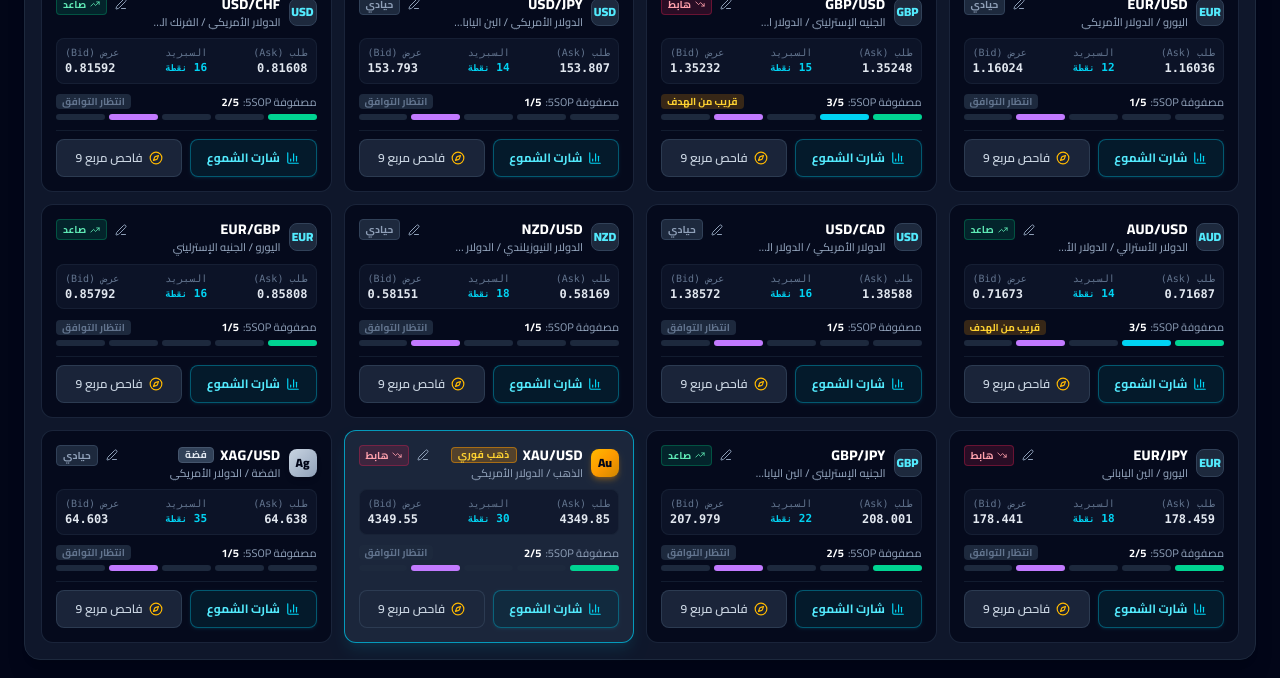
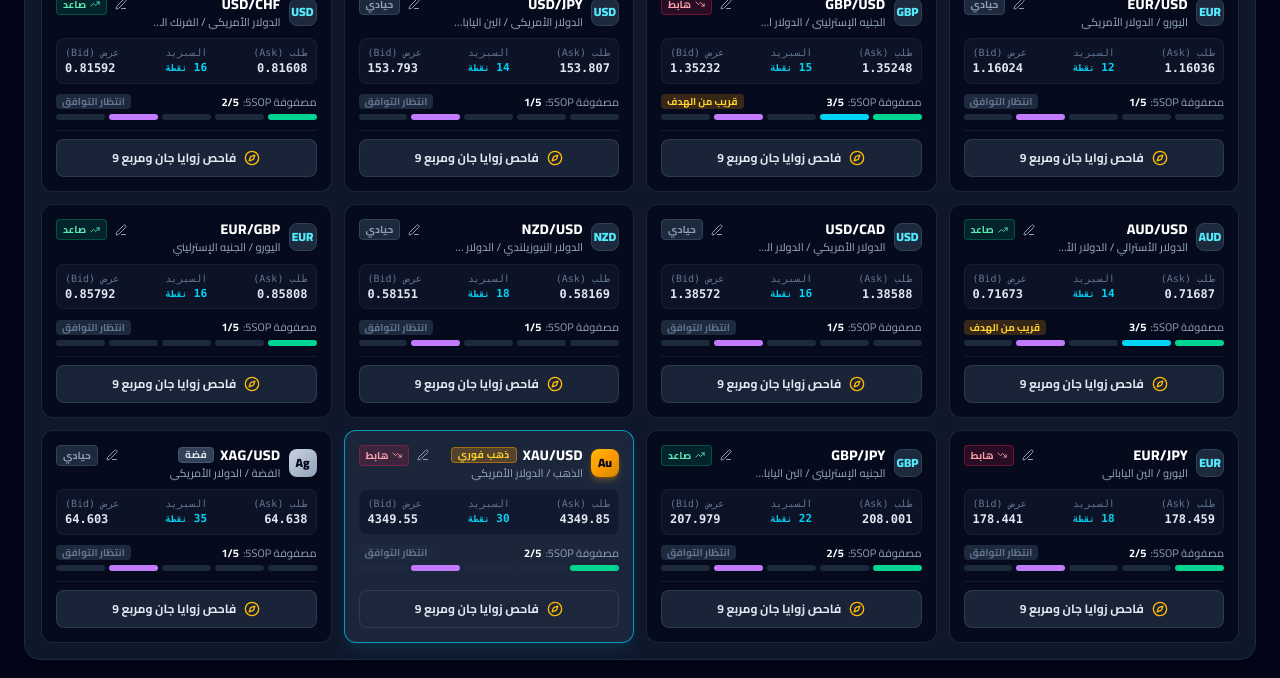
Before and after one commit to fadyazoz93/Forex-Trade-Analyzer, a React (Vite) app: page / in a window 1280 px wide. Shown: the part 1260-1938 px from the top of the page. Built offline with nearby package versions, Linux system fonts and the light colour scheme; no server answers.

Commit message:
refactor: remove chart view functionality from MarketWatch

```diff
--- a/src/App.tsx
+++ b/src/App.tsx
@@ -603,7 +603,6 @@ export default function App() {
           liveFeedStatus={liveFeedStatus}
           onSelectSymbol={setSelectedSymbolId}
           onInspectGann={(sym) => setInspectSymbol(sym)}
-          onOpenChart={(sym) => setChartSymbol(sym)}
           onUpdateCustomPrice={handleUpdateCustomPrice}
           onForceSync={forceSyncLivePrices}
         />
--- a/src/components/MarketWatch.tsx
+++ b/src/components/MarketWatch.tsx
@@ -2,7 +2,6 @@ import React, { useState, useMemo } from 'react';
 import {
   ArrowDownRight,
   ArrowUpRight,
-  BarChart3,
   Check,
   Compass,
   DollarSign,
@@ -35,7 +34,6 @@ interface MarketWatchProps {
   liveFeedStatus?: LiveFeedStatus;
   onSelectSymbol: (symbolId: string) => void;
   onInspectGann: (symbol: SymbolConfig) => void;
-  onOpenChart?: (symbol: SymbolConfig) => void;
   onUpdateCustomPrice?: (symbolId: string, price: number) => void;
   onForceSync?: () => void;
 }
@@ -52,7 +50,6 @@ export const MarketWatch: React.FC<MarketWatchProps> = ({
   liveFeedStatus,
   onSelectSymbol,
   onInspectGann,
-  onOpenChart,
   onUpdateCustomPrice,
   onForceSync,
 }) => {
@@ -618,34 +615,18 @@ export const MarketWatch: React.FC<MarketWatchProps> = ({
                 </div>
               )}
 
-              {/* Card Footer: Action Buttons */}
-              <div className="grid grid-cols-2 gap-2 pt-2 border-t border-slate-800/60">
-                <button
-                  onClick={(e) => {
-                    e.stopPropagation();
-                    if (onOpenChart) {
-                      onOpenChart(sym);
-                    } else {
-                      onInspectGann(sym);
-                    }
-                  }}
-                  className="min-h-[38px] py-1.5 px-2 rounded-lg bg-cyan-950/40 hover:bg-cyan-900/60 text-cyan-300 hover:text-white text-xs font-bold flex items-center justify-center gap-1.5 transition-all border border-cyan-500/40 cursor-pointer shadow-sm shadow-cyan-500/10 active:scale-98"
-                  title="عرض شارت الشموع التفاعلي وتراكبات زوايا جان"
-                >
-                  <BarChart3 className="w-3.5 h-3.5 text-cyan-400" />
-                  <span>شارت الشموع</span>
-                </button>
-
+              {/* Card Footer: Action Button */}
+              <div className="pt-2 border-t border-slate-800/60">
                 <button
                   onClick={(e) => {
                     e.stopPropagation();
                     onInspectGann(sym);
                   }}
-                  className="min-h-[38px] py-1.5 px-2 rounded-lg bg-slate-800/90 hover:bg-slate-700 text-slate-300 hover:text-white text-xs font-semibold flex items-center justify-center gap-1.5 transition-colors border border-slate-700/80 cursor-pointer active:scale-98"
+                  className="w-full min-h-[38px] py-1.5 px-3 rounded-lg bg-slate-800/90 hover:bg-slate-700 text-slate-200 hover:text-white text-xs font-bold flex items-center justify-center gap-2 transition-colors border border-slate-700/80 cursor-pointer active:scale-98"
                   title="فاحص زوايا جان ومربع التسعة"
                 >
-                  <Compass className="w-3.5 h-3.5 text-amber-400" />
-                  <span>فاحص مربع 9</span>
+                  <Compass className="w-4 h-4 text-amber-400" />
+                  <span>فاحص زوايا جان ومربع 9</span>
                 </button>
               </div>
             </div>
```
